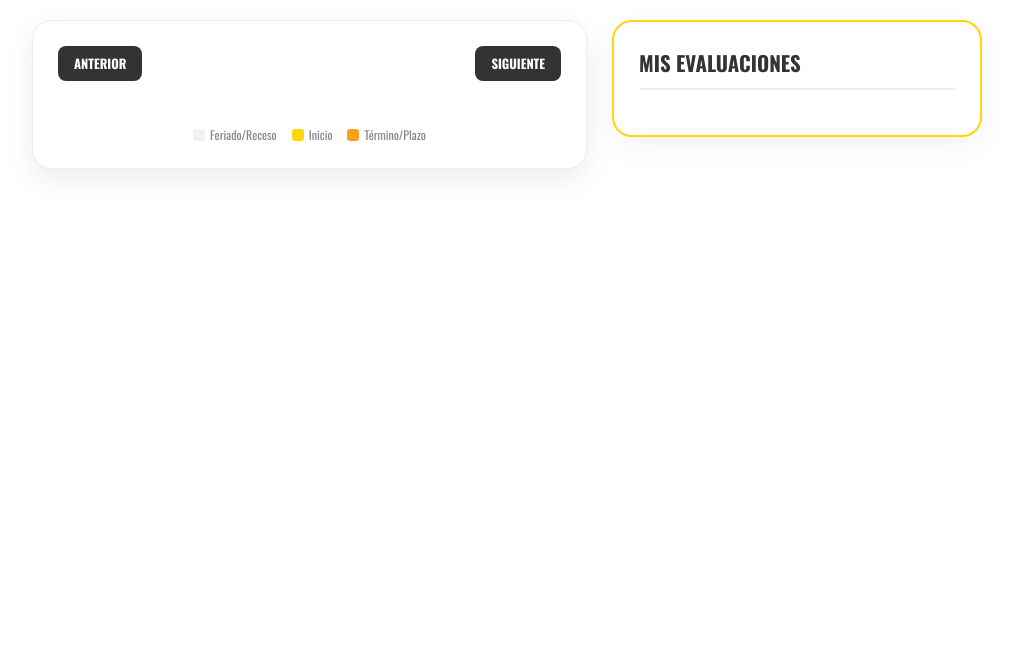
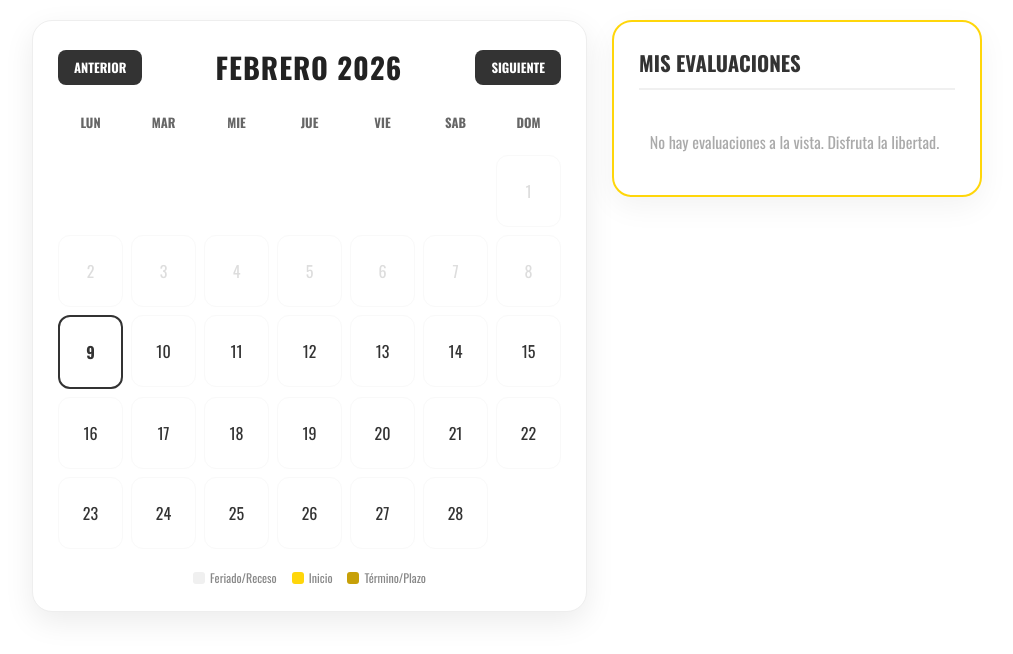
Before and after one commit to tapppia/horariodeprueba_nover, a plain HTML site: page index.html in a window 1280 px wide. Shown: the whole page, without its empty margins (133-1146 px from the left). Drawn offline with nearby package versions, Linux system fonts and the light colour scheme.

Commit message:
Refactor color variables and update event handling
Updated color variables and comments for clarity. Changed localStorage key for events and adjusted event descriptions.

```diff
--- a/index.html
+++ b/index.html
@@ -7,8 +7,8 @@
     <link href="https://fonts.googleapis.com/css2?family=Oswald:wght@300;400;700&display=swap" rel="stylesheet">
     <style>
         :root {
-            --primary: #FFD60A; /* Amarillo USACH (Inicios) */
-            --primary-dark: #FF9F1C; /* Amarillo Ocre (Términos/Plazos) */
+            --primary: #FFD60A; /* Amarillo USACH (Inicio) */
+            --primary-dark: #C7A008; /* Amarillo Dorado Oscuro (Término) - NO NARANJA */
             --text: #333;
             --bg-body: #ffffff;
             --danger: #d32f2f;
@@ -124,7 +124,6 @@
 
         /* --- ESTILOS DE EVENTOS --- */
 
-        /* Feriados: Gris */
         .day-cell.holiday {
             background-color: var(--gray-holiday);
             color: #999;
@@ -139,10 +138,10 @@
             border: none;
         }
 
-        /* Fin Evento U: Amarillo Oscuro/Ocre */
+        /* Fin Evento U: Amarillo Dorado Oscuro */
         .day-cell.uni-end {
             background-color: var(--primary-dark);
-            color: white; /* Texto blanco para contraste */
+            color: #fff; /* Texto blanco para que se lea bien en el oscuro */
             font-weight: bold;
             border: none;
         }
@@ -155,8 +154,7 @@
             margin-top: 4px;
             border-radius: 2px;
         }
-        /* Ajuste de color de rayita si el fondo es oscuro */
-        .uni-end .event-indicator { background: white; }
+        .uni-end .event-indicator { background: #fff; } /* Rayita blanca en fondo oscuro */
 
         /* PANEL LATERAL */
         .events-panel {
@@ -213,7 +211,7 @@
         .chill { border-left-color: var(--success); }
         .chill .days-left { color: var(--success); }
 
-        /* --- AVISOS DIVERTIDOS (Abajo) --- */
+        /* --- AVISOS (Abajo) --- */
         #alert-section {
             width: 100%;
             max-width: 950px;
@@ -261,7 +259,6 @@
             border: 1px solid #eee;
         }
 
-        /* Caja para mostrar evento universitario en el modal */
         #uniEventDisplay {
             background: var(--primary);
             color: #000;
@@ -272,10 +269,9 @@
             font-weight: bold;
             display: none;
         }
-        /* Si es evento de término, cambia el color de fondo en el modal */
         #uniEventDisplay.is-end {
             background: var(--primary-dark);
-            color: white;
+            color: #fff;
         }
 
         .form-group { margin-bottom: 20px; text-align: left; }
@@ -358,44 +354,40 @@
 <script>
     let nav = 0;
     let clickedDate = null;
-    let events = localStorage.getItem('astroEvents_final_v2') ? JSON.parse(localStorage.getItem('astroEvents_final_v2')) : [];
+    // IMPORTANTE: Cambio a v7 para reiniciar y evitar errores de cache anteriores
+    let events = localStorage.getItem('astroEvents_v7') ? JSON.parse(localStorage.getItem('astroEvents_v7')) : [];
 
-    // --- DATOS USACH 2026 (Extraídos del PDF Oficial) ---
+    // --- DATOS USACH 2026 (Según PDF) ---
 
-    // Feriados Legales + Recesos Universitarios (Interferiados y Fiestas Patrias)
+    // Feriados + Recesos [cite: 31, 32]
     const holidays = [
-        [cite_start]"2026-05-01", // Día del Trabajo [cite: 32]
-        [cite_start]"2026-05-02", "2026-05-22", "2026-05-23", // Interferiados Mayo [cite: 32]
-        [cite_start]"2026-05-21", // Glorias Navales [cite: 32]
-        "2026-06-20", // Pueblos Indígenas
-        "2026-07-16", // Virgen del Carmen
-        [cite_start]"2026-07-17", "2026-07-18", // Interferiados Julio [cite: 32]
-        "2026-08-15", // Asunción
-        [cite_start]"2026-09-14", "2026-09-15", "2026-09-16", "2026-09-17", // Receso Fiestas Patrias [cite: 32]
-        "2026-09-18", "2026-09-19", // Feriado Legal Fiestas Patrias
-        "2026-10-12", "2026-10-31",
-        "2026-11-01",
-        [cite_start]"2026-12-07", "2026-12-08", "2026-12-25", "2026-12-26", // Interferiados Dic [cite: 32]
-        [cite_start]"2026-05-18", "2026-05-19", "2026-05-20" // Receso Docente (Semana completa 18-23 mayo) [cite: 32]
+        "2026-05-01", "2026-05-02", "2026-05-22", "2026-05-23",
+        "2026-05-21", "2026-06-20", "2026-07-16", "2026-07-17", "2026-07-18",
+        "2026-08-15", "2026-09-14", "2026-09-15", "2026-09-16", "2026-09-17",
+        "2026-09-18", "2026-09-19", "2026-10-12", "2026-10-31",
+        "2026-11-01", "2026-12-07", "2026-12-08", "2026-12-25", "2026-12-26",
+        "2026-05-18", "2026-05-19", "2026-05-20"
     ];
 
-    // Eventos Académicos 2026 (Inicio y Término)
-    [cite_start]// Se marcan con inicio y fin según PDF [cite: 24, 30]
+    // Eventos Académicos
     const academicEvents = [
-        // PRIMER SEMESTRE
-        { start: "2026-03-16", end: "2026-03-29", title: "Matrícula en Línea (Antiguos)", msg: "Es hora de pagar. Realiza tu matrícula antes de que venza el plazo." [cite_start]}, [cite: 24]
-        { start: "2026-03-30", end: "2026-07-17", title: "Matrícula Fuera de Plazo", msg: "Estás jugando con fuego. Última chance para matricularte como rezagado." [cite_start]}, [cite: 24]
-        { start: "2026-03-19", end: "2026-03-29", title: "Inscripción Asignaturas", msg: "Que la suerte esté de tu lado. Consigue cupo en tus ramos antes que se llenen." [cite_start]}, [cite: 24]
-        { start: "2026-03-23", end: "2026-03-27", title: "Postulación Culturales (Ciclo 1)", msg: "¿Quieres deporte o arte? Postula ahora a los cursos de formación integral." [cite_start]}, [cite: 24]
-        { start: "2026-05-29", end: "2026-05-29", title: "Límite Retiro Temporal (S/Causa)", msg: "Último día para congelar el semestre sin tener que dar explicaciones." [cite_start]}, [cite: 24]
-        { start: "2026-07-27", end: "2026-08-14", title: "Cierre Actas 1er Semestre", msg: "Recta final. Revisa que todas tus notas estén subidas al sistema." [cite_start]}, [cite: 24]
+        // 1er Semestre
+        { start: "2026-03-16", end: "2026-03-29", title: "Matrícula en Línea (Antiguos)", msg: "Es hora de pagar. Realiza tu matrícula antes de que venza el plazo." },
+        { start: "2026-03-30", end: "2026-07-17", title: "Matrícula Fuera de Plazo", msg: "Estás jugando con fuego. Última chance para matricularte como rezagado." },
+        { start: "2026-03-19", end: "2026-03-29", title: "Inscripción Asignaturas (Online)", msg: "Que la suerte esté de tu lado. Consigue cupo en tus ramos antes que se llenen." },
+        { start: "2026-03-30", end: "2026-04-10", title: "Inscripción Manual", msg: "Para los valientes que pelean cupo con el jefe de carrera." },
+        { start: "2026-03-30", end: "2026-04-24", title: "Desinscripción Asignaturas", msg: "¿Te arrepentiste? Aún puedes bajar ese ramo imposible." },
+        { start: "2026-03-23", end: "2026-03-27", title: "Postulación Culturales (Ciclo 1)", msg: "¿Quieres deporte o arte? Postula ahora a los cursos de formación integral." },
+        { start: "2026-05-29", end: "2026-05-29", title: "Límite Retiro Temporal (S/Causa)", msg: "Último día para congelar el semestre sin tener que dar explicaciones." },
+        { start: "2026-06-26", end: "2026-06-26", title: "Límite Retiro Temp (C/Causa)", msg: "Plazo final para retiro temporal justificado." },
+        { start: "2026-08-14", end: "2026-08-14", title: "Cierre Actas 1er Semestre", msg: "Recta final. Revisa que todas tus notas estén subidas al sistema." },
 
-        // SEGUNDO SEMESTRE
-        { start: "2026-08-17", end: "2026-09-20", title: "Matrícula 2do Semestre", msg: "Vuelta a la carga. Matricúlate para la segunda mitad del año." [cite_start]}, [cite: 30]
-        { start: "2026-08-20", end: "2026-09-20", title: "Inscripción Asignaturas 2do Sem", msg: "Elige sabiamente. Organiza tu horario para el segundo semestre." [cite_start]}, [cite: 30]
-        { start: "2026-09-21", end: "2026-12-31", title: "Matrícula Fuera de Plazo 2do Sem", msg: "Periodo de rezagados para el segundo semestre." [cite_start]}, [cite: 30]
-        { start: "2026-11-13", end: "2026-11-13", title: "Límite Retiro Temporal (S/Causa)", msg: "Fecha límite para retiro temporal del segundo semestre." [cite_start]}, [cite: 30]
-        { start: "2027-01-11", end: "2027-01-16", title: "Cierre Actas 2do Semestre", msg: "¡Se acaba el año! Revisa tus notas finales." [cite_start]} [cite: 30]
+        // 2do Semestre
+        { start: "2026-08-17", end: "2026-09-20", title: "Matrícula 2do Semestre", msg: "Vuelta a la carga. Matricúlate para la segunda mitad del año." },
+        { start: "2026-08-20", end: "2026-09-20", title: "Inscripción Asignaturas 2do Sem", msg: "Elige sabiamente. Organiza tu horario para el segundo semestre." },
+        { start: "2026-09-21", end: "2026-12-31", title: "Matrícula Fuera de Plazo 2do Sem", msg: "Periodo de rezagados para el segundo semestre." },
+        { start: "2026-11-13", end: "2026-11-13", title: "Límite Retiro Temporal (S/Causa)", msg: "Fecha límite para retiro temporal del segundo semestre." },
+        { start: "2027-01-16", end: "2027-01-16", title: "Cierre Actas 2do Semestre", msg: "¡Se acaba el año! Revisa tus notas finales." }
     ];
 
     const containerModal = document.getElementById('addModal');
@@ -413,10 +405,12 @@
         const firstDay = new Date(year, month, 1);
         const daysInMonth = new Date(year, month + 1, 0).getDate();
 
-        // Ajuste para empezar en Lunes (0 = Lunes, 6 = Domingo en nuestra lógica visual)
-        // JS getDay(): 0=Dom, 1=Lun...
-        const dayOfWeek = firstDay.getDay();
-        const paddingDays = dayOfWeek === 0 ? 6 : dayOfWeek - 1;
+        // --- CORRECCIÓN LUNES (Bug Fixed) ---
+        // JS: 0=Dom, 1=Lun, 2=Mar...
+        // Queremos: 0=Lun, ... 6=Dom
+        let dayOfWeek = firstDay.getDay();
+        if(dayOfWeek === 0) dayOfWeek = 7; // Si es domingo (0), lo volvemos 7
+        const paddingDays = dayOfWeek - 1; // Restamos 1 para que Lunes (1) sea padding 0
 
         document.getElementById('monthDisplay').innerText = `${dt.toLocaleDateString('es-ES', { month: 'long' })} ${year}`;
         const calendar = document.getElementById('calendarGrid');
@@ -441,14 +435,14 @@
 
                 square.innerText = dayNum;
 
-                // 1. Feriados (GRIS)
+                // 1. Feriados
                 if (holidays.includes(dateStr)) square.classList.add('holiday');
 
-                // 2. Eventos U (AMARILLO y AMARILLO OSCURO)
+                // 2. Eventos U (Inicio vs Termino)
                 const startEvent = academicEvents.find(e => e.start === dateStr);
                 const endEvent = academicEvents.find(e => e.end === dateStr);
 
-                // Prioridad visual: Fin > Inicio
+                // Prioridad visual: Si un día coincide inicio y fin, mostramos fin (urgencia)
                 if (endEvent) {
                     square.classList.add('uni-end');
                     square.dataset.uniTitle = "PLAZO FINAL: " + endEvent.title;
@@ -463,7 +457,7 @@
                 if (dayNum === new Date().getDate() && month === new Date().getMonth() && year === new Date().getFullYear())
                     square.classList.add('today');
 
-                // 4. Bloqueo días pasados
+                // 4. Pasado vs Futuro
                 if (cellDateObj < today) {
                     square.classList.add('past');
                 } else {
@@ -472,7 +466,7 @@
                     square.onclick = () => openModal(dateStr, uniTitle, uniType);
                 }
 
-                // 5. Tus Eventos (RAYA NEGRA ABAJO)
+                // 5. Tus Eventos
                 const dayEvents = events.filter(e => e.date === dateStr);
                 if (dayEvents.length > 0) {
                     const indicator = document.createElement('div');
@@ -490,24 +484,23 @@
 
     function renderAlerts() {
         const today = new Date();
-        // today.setFullYear(2026, 2, 28); // DESCOMENTAR PARA PROBAR ALERTAS
+        // today.setFullYear(2026, 2, 28); // DESCOMENTAR PARA PROBAR
 
         alertSection.innerHTML = '';
         academicEvents.forEach(evt => {
             const start = new Date(evt.start + 'T00:00:00');
             const end = new Date(evt.end + 'T23:59:59');
             const alertStart = new Date(start);
-            alertStart.setDate(start.getDate() - 7);
+            alertStart.setDate(start.getDate() - 7); // Avisar 7 días antes
 
             if (today >= alertStart && today <= end) {
                 const box = document.createElement('div');
                 box.className = 'alert-box';
                 let timeText = "ESTÁ SUCEDIENDO";
 
-                // Mensaje diferente si es el último día
                 if (today.toDateString() === end.toDateString()) {
                      timeText = "¡TERMINA HOY!";
-                     box.style.borderLeftColor = "var(--primary-dark)"; // Borde oscuro alerta
+                     box.style.borderLeftColor = "var(--primary-dark)";
                 } else if (today < start) {
                     const diff = Math.ceil((start - today) / (1000*60*60*24));
                     timeText = `COMIENZA EN ${diff} DÍAS`;
@@ -533,11 +526,8 @@
         if (uniTitle) {
             uniEventDisplay.style.display = 'block';
             uniEventDisplay.innerText = "¡ATENCIÓN! " + uniTitle;
-
-            // Cambiar color si es término
             if(uniType === 'end') uniEventDisplay.classList.add('is-end');
             else uniEventDisplay.classList.remove('is-end');
-
         } else {
             uniEventDisplay.style.display = 'none';
         }
@@ -554,14 +544,14 @@
         if (!course.trim()) return alert("Falta el nombre de la asignatura");
 
         events.push({ id: Date.now(), date: clickedDate, type: type, course: course });
-        localStorage.setItem('astroEvents_final_v2', JSON.stringify(events));
+        localStorage.setItem('astroEvents_v7', JSON.stringify(events));
         closeModal();
         load();
     }
 
     function deleteEvent(id) {
         events = events.filter(e => e.id !== id);
-        localStorage.setItem('astroEvents_final_v2', JSON.stringify(events));
+        localStorage.setItem('astroEvents_v7', JSON.stringify(events));
         load();
     }
 
```
